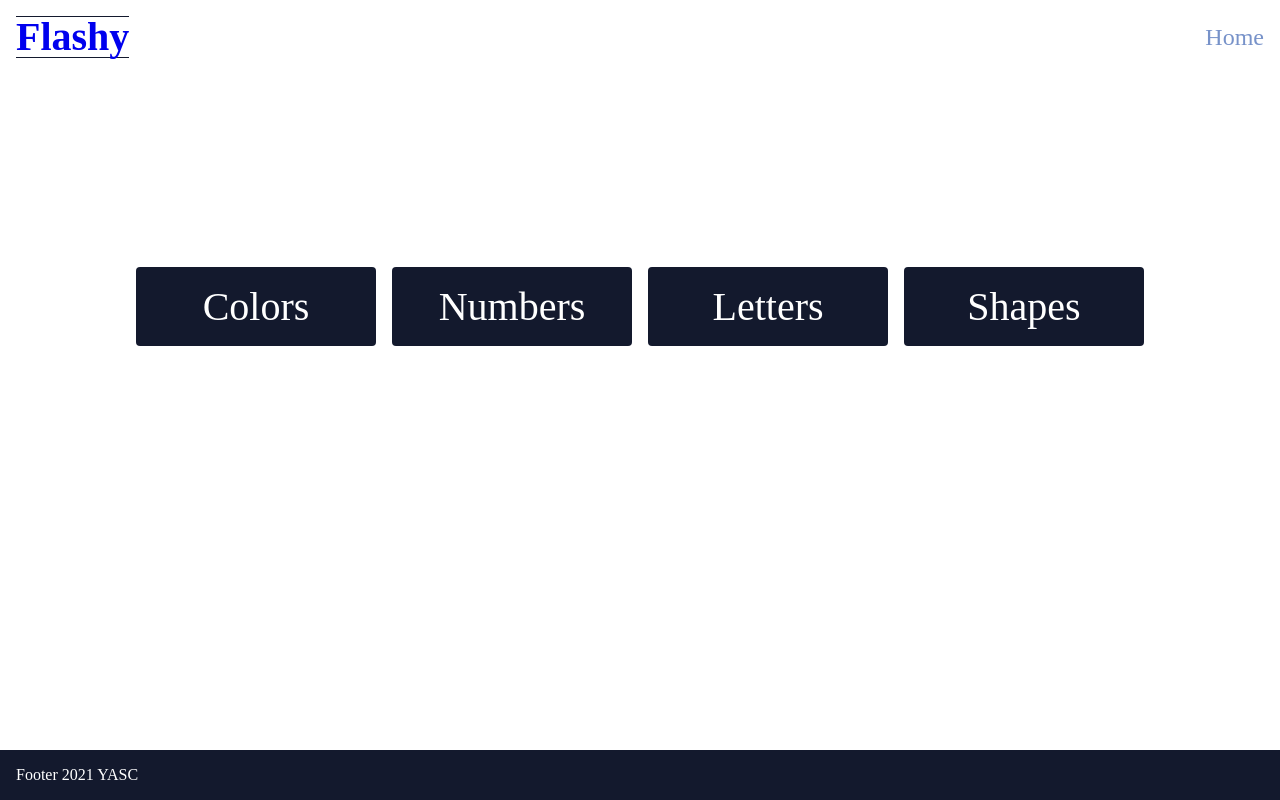
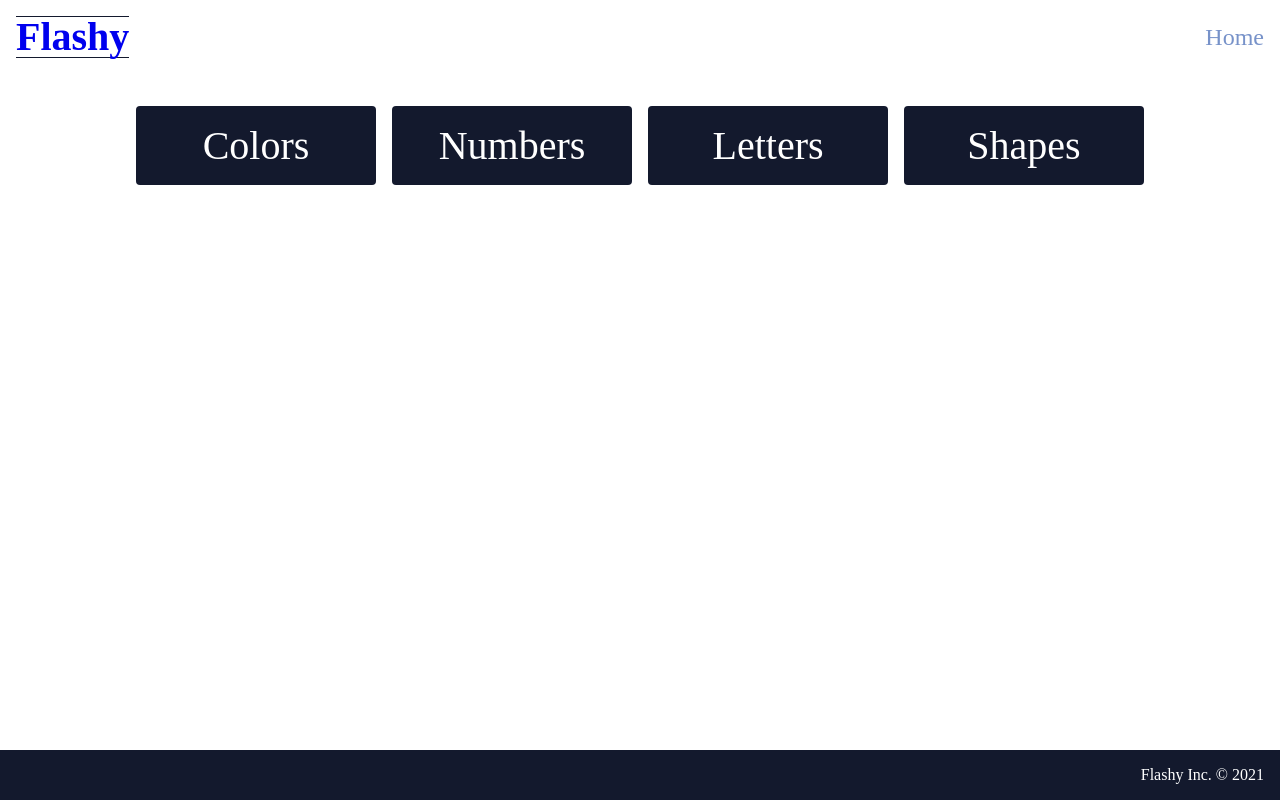
Before and after one commit to gbsimon87/flashy-react, a React (Create React App) app: page / in a window 1280 px wide. Built offline with nearby package versions, Linux system fonts and the light colour scheme.

Commit message:
add footer trademark - change card height

```diff
--- a/src/components/ui/Footer.js
+++ b/src/components/ui/Footer.js
@@ -3,7 +3,7 @@ import React from 'react'
 function Footer() {
   return (
     <footer className="footer">
-      <p>Footer 2021 YASC</p>
+      <p>Flashy Inc. &copy; 2021</p>
     </footer>
   )
 }
--- a/src/index.css
+++ b/src/index.css
@@ -168,9 +168,9 @@ article.nextSlide {
   position: relative;
   display: flex;
   overflow: hidden;
-  min-height: 25rem;
   margin-bottom: 2rem;
   box-shadow: rgb(0 0 0 / 24%) 0px 3px 8px;
+  flex: 2;
 }
 
 .section__body .article {
@@ -288,6 +288,7 @@ article.nextSlide {
   min-width: 100%;
   bottom: 0;
   left: 0;
+  height: calc(100% - 5rem);
 }
 
 .letters .slide-background-color,
@@ -314,6 +315,7 @@ article.nextSlide {
   position: absolute;
   bottom: 0;
   left: 0;
+  text-align: right;
 }
 
 @media screen and (min-width: 992px) {
```
